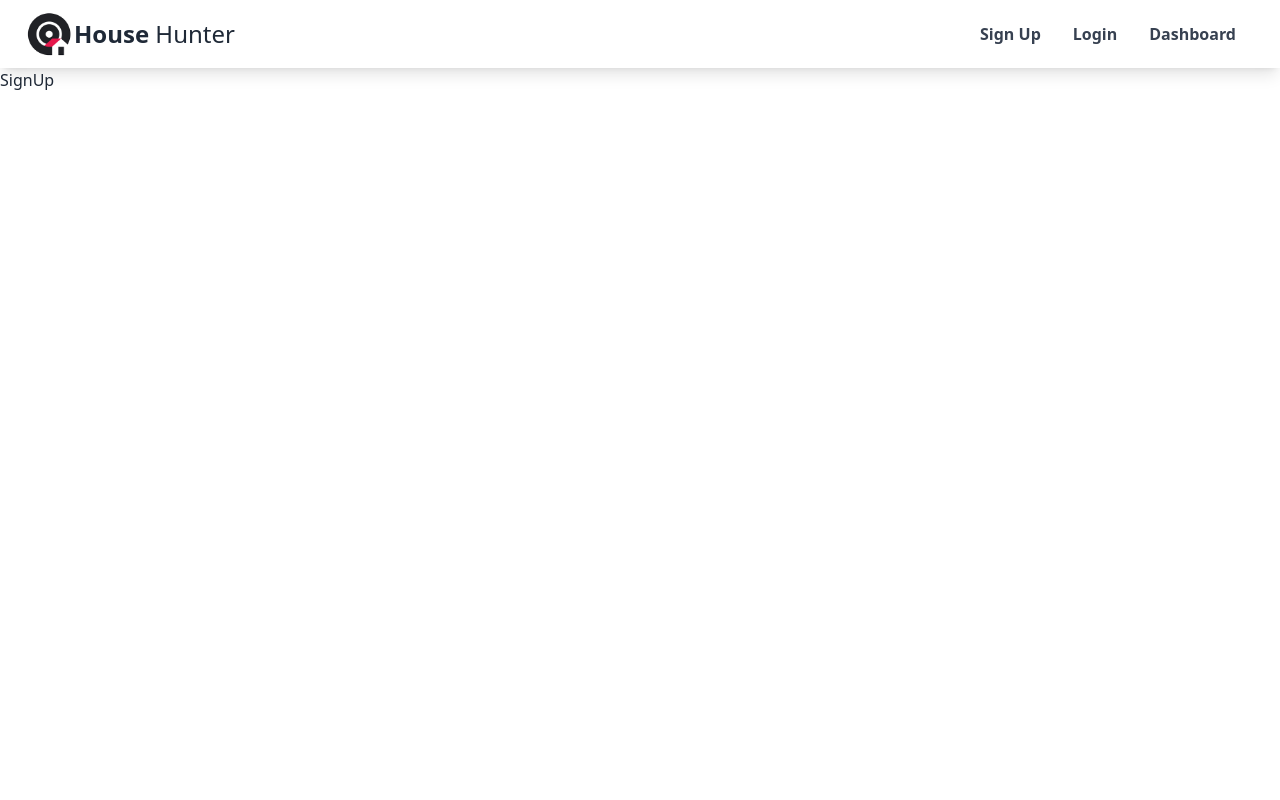
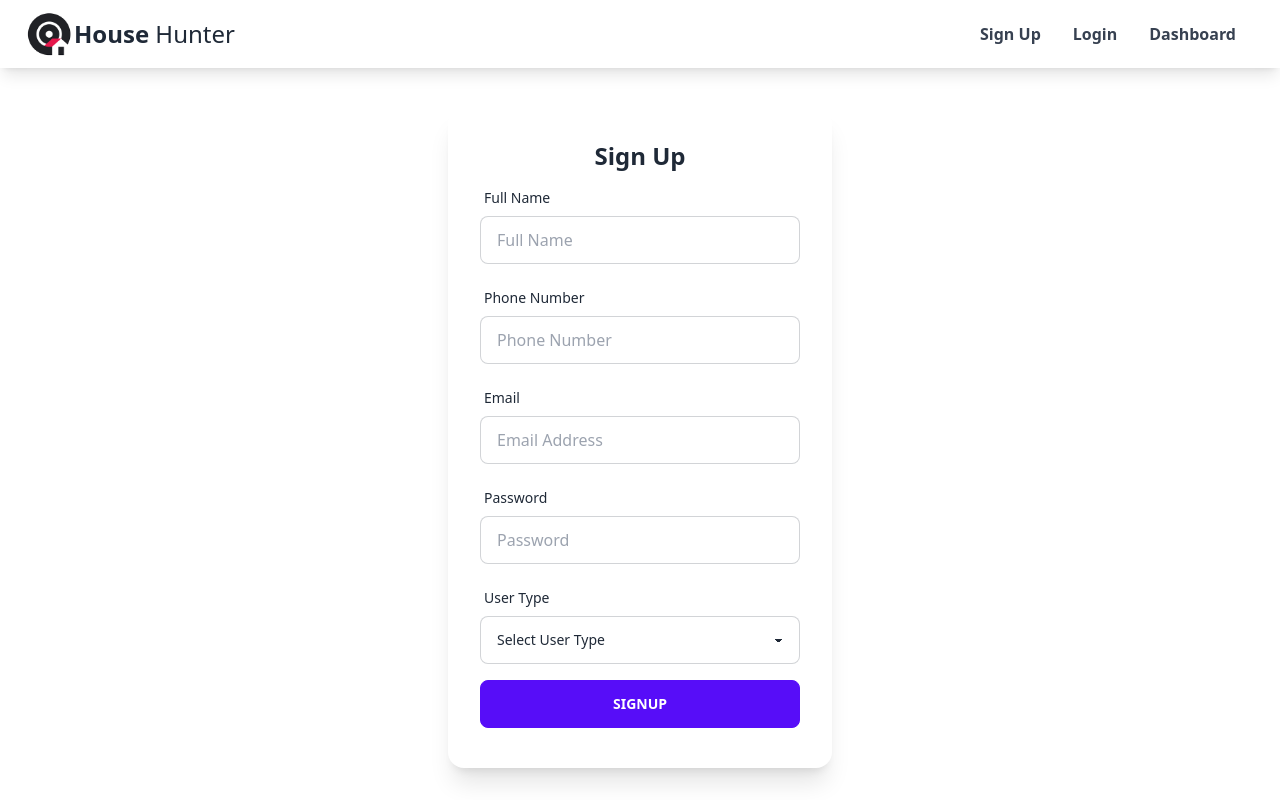
Before and after one commit to Nargis21/house-hunter-client, a React (Vite) app: page /signup in a window 1280 px wide. Built offline with nearby package versions, Linux system fonts and the light colour scheme.

Commit message:
login and signup done

```diff
--- a/package.json
+++ b/package.json
@@ -14,6 +14,7 @@
     "react": "^18.2.0",
     "react-dom": "^18.2.0",
     "react-hook-form": "^7.45.2",
+    "react-query": "^3.39.3",
     "react-router-dom": "^6.14.2",
     "react-toastify": "^9.1.3"
   },
--- a/src/main.jsx
+++ b/src/main.jsx
@@ -3,9 +3,14 @@ import ReactDOM from "react-dom/client";
 import "./index.css";
 import { RouterProvider } from "react-router-dom";
 import routes from "./routes/index.jsx";
+import { QueryClient, QueryClientProvider } from "react-query";
+
+const queryClient = new QueryClient();
 
 ReactDOM.createRoot(document.getElementById("root")).render(
   <React.StrictMode>
-    <RouterProvider router={routes} />
+    <QueryClientProvider client={queryClient}>
+      <RouterProvider router={routes} />
+    </QueryClientProvider>
   </React.StrictMode>
 );
--- a/src/pages/Home.jsx
+++ b/src/pages/Home.jsx
@@ -1,47 +1,7 @@
-import React, { useState, useEffect } from "react";
+import React from "react";
 
 const Home = () => {
-  const [user, setUser] = useState(null);
-
-  useEffect(() => {
-    const fetchCurrentUser = async () => {
-      try {
-        const response = await fetch(
-          "http://localhost:5000/api/v1/auth/getAuth",
-          {
-            method: "GET",
-            headers: {
-              "Content-Type": "application/json",
-              authorization: `Bearer ${localStorage.getItem("accessToken")}`,
-            },
-          }
-        );
-
-        if (response.ok) {
-          const userData = await response.json();
-          setUser(userData);
-        } else {
-          throw new Error("Request failed");
-        }
-      } catch (error) {
-        console.error("Error fetching current user:", error);
-      }
-    };
-
-    fetchCurrentUser();
-  }, []);
-
-  // Render the user information or loading state based on the user state
-  if (!user) {
-    return <div>Loading...</div>;
-  }
-
-  return (
-    <div>
-      <h1>Welcome, {user.username}!</h1>
-      {/* Other components and UI elements */}
-    </div>
-  );
+  return <div>Home</div>;
 };
 
 export default Home;
--- /dev/null
+++ b/src/pages/RequireAuth.jsx
@@ -0,0 +1,34 @@
+/* eslint-disable react/prop-types */
+import React from "react";
+import { Navigate, useLocation } from "react-router-dom";
+import Loading from "../utils/Loading";
+import { useQuery } from "react-query";
+
+const RequireAuth = ({ children }) => {
+  const {
+    isLoading,
+    data: auth,
+    refetch,
+  } = useQuery("users", () =>
+    fetch("http://localhost:5000/api/v1/auth/getAuth", {
+      method: "GET",
+      headers: {
+        authorization: `Bearer ${localStorage.getItem("accessToken")}`,
+      },
+    }).then((res) => res.json())
+  );
+
+  console.log(auth);
+  const location = useLocation();
+  if (isLoading) {
+    return <Loading></Loading>;
+  }
+
+  if (!auth) {
+    return <Navigate to="/login" state={{ from: location }} replace></Navigate>;
+  }
+
+  return children;
+};
+
+export default RequireAuth;
--- a/src/pages/SignUp.jsx
+++ b/src/pages/SignUp.jsx
@@ -1,9 +1,215 @@
-import React from "react";
+import React, { useEffect, useState } from "react";
+
+import { useForm } from "react-hook-form";
+import { Link, useLocation, useNavigate } from "react-router-dom";
+import { toast } from "react-toastify";
+import Loading from "../utils/Loading";
 
 const SignUp = () => {
+  const navigate = useNavigate();
+  const location = useLocation();
+  const from = location.state?.from?.pathname || "/";
+
+  const {
+    register,
+    formState: { errors },
+    handleSubmit,
+    reset,
+  } = useForm();
+  const [token, setToken] = useState("");
+  const [error, setErrorMessage] = useState("");
+
+  const onSubmit = (data) => {
+    const currentUser = {
+      name: data.name,
+      phoneNumber: data.number,
+      email: data.email,
+      password: data.password,
+      role: data.userType,
+    };
+    console.log(currentUser);
+
+    fetch("http://localhost:5000/api/v1/auth/signup", {
+      method: "POST",
+      headers: {
+        "content-type": "application/json",
+      },
+      body: JSON.stringify(currentUser),
+    })
+      .then((res) => res.json())
+      .then((data) => {
+        if (!data.success) {
+          if (data.errorMessages && data.errorMessages.length > 0) {
+            setErrorMessage(data.errorMessages[0].message);
+          } else {
+            setErrorMessage("");
+          }
+          toast.error("Sign Up Failed!");
+        } else {
+          const accessToken = data.data.accessToken;
+          setToken(accessToken);
+          localStorage.setItem("accessToken", accessToken);
+          reset();
+          toast.success("Sign Up Successful!");
+        }
+      });
+  };
+
+  useEffect(() => {
+    if (token) {
+      navigate("/dashboard");
+    }
+  }, [token, navigate]);
+
   return (
-    <div>
-      <h1>SignUp</h1>
+    <div className="flex mt-10 justify-center items-center">
+      <div className="card w-96 bg-base-100 shadow-xl">
+        <div className="card-body items-center ">
+          <h2 className="card-title text-2xl">Sign Up</h2>
+
+          <form className="w-full" onSubmit={handleSubmit(onSubmit)}>
+            <div className="form-control w-full max-w-xs">
+              <label className="label">
+                <span className="label-text">Full Name</span>
+              </label>
+              <input
+                type="text"
+                placeholder="Full Name"
+                className="input input-bordered w-full max-w-xs"
+                {...register("name", {
+                  required: {
+                    value: true,
+                    message: "Name is required",
+                  },
+                })}
+              />
+              <label className="label">
+                {errors.name?.type === "required" && (
+                  <span className="label-text-alt text-red-500 text-sm">
+                    {errors.name.message}
+                  </span>
+                )}
+              </label>
+            </div>
+            <div className="form-control w-full max-w-xs">
+              <label className="label">
+                <span className="label-text">Phone Number</span>
+              </label>
+              <input
+                type="text"
+                placeholder="Phone Number"
+                className="input input-bordered w-full max-w-xs"
+                {...register("number", {
+                  required: {
+                    value: true,
+                    message: "Phone number is required",
+                  },
+                })}
+              />
+              <label className="label">
+                {errors.number?.type === "required" && (
+                  <span className="label-text-alt text-red-500 text-sm">
+                    {errors.number.message}
+                  </span>
+                )}
+              </label>
+            </div>
+            <div className="form-control w-full max-w-xs">
+              <label className="label">
+                <span className="label-text">Email</span>
+              </label>
+              <input
+                type="email"
+                placeholder="Email Address"
+                className="input input-bordered w-full max-w-xs"
+                {...register("email", {
+                  required: {
+                    value: true,
+                    message: "Email is required",
+                  },
+                  pattern: {
+                    value: /[a-z0-9]+@[a-z]+\.[a-z]{2,3}/,
+                    message: "Provide a valid email",
+                  },
+                })}
+              />
+              <label className="label">
+                {errors.email?.type === "required" && (
+                  <span className="label-text-alt text-red-500 text-sm">
+                    {errors.email.message}
+                  </span>
+                )}
+                {errors.email?.type === "pattern" && (
+                  <span className="label-text-alt text-red-500 text-sm">
+                    {errors.email.message}
+                  </span>
+                )}
+              </label>
+            </div>
+            <div className="form-control w-full max-w-xs">
+              <label className="label">
+                <span className="label-text">Password</span>
+              </label>
+              <input
+                type="password"
+                placeholder="Password"
+                className="input input-bordered w-full max-w-xs"
+                {...register("password", {
+                  required: {
+                    value: true,
+                    message: "Password is required",
+                  },
+                  minLength: {
+                    value: 6,
+                    message: "Password should be contains 6 characters",
+                  },
+                })}
+              />
+              <label className="label">
+                {errors.password?.type === "required" && (
+                  <span className="label-text-alt text-red-500 text-sm">
+                    {errors.password.message}
+                  </span>
+                )}
+                {errors.password?.type === "minLength" && (
+                  <span className="label-text-alt text-red-500 text-sm">
+                    {errors.password.message}
+                  </span>
+                )}
+              </label>
+            </div>
+            <label className="label">
+              <span className="label-text">User Type</span>
+            </label>
+            <select
+              {...register("userType", { required: true })}
+              className="select select-bordered w-full max-w-xs"
+            >
+              <option value="">Select User Type</option>
+              <option value="owner">Owner</option>
+              <option value="renter">Renter</option>
+            </select>
+            {errors.userType?.type === "required" && (
+              <label className="label">
+                <span className="label-text-alt text-red-500 text-sm">
+                  User type is required
+                </span>
+              </label>
+            )}
+
+            <input
+              type="submit"
+              className="btn btn-primary w-full mt-4 text-white"
+              value="SignUp"
+            />
+            <div className="mt-2 text-center">
+              {error && ( // Display the error message if present
+                <span className=" text-red-500 text-sm ">{error}</span>
+              )}
+            </div>
+          </form>
+        </div>
+      </div>
     </div>
   );
 };
--- a/src/routes/index.jsx
+++ b/src/routes/index.jsx
@@ -5,6 +5,7 @@ import NotFound from "../pages/NotFound";
 import Home from "../pages/Home";
 import SignUp from "../pages/SignUp";
 import Dashboard from "../pages/Dashboard";
+import RequireAuth from "../pages/RequireAuth";
 const routes = createBrowserRouter([
   {
     path: "/",
@@ -24,7 +25,11 @@ const routes = createBrowserRouter([
       },
       {
         path: "/dashboard",
-        element: <Dashboard />,
+        element: (
+          <RequireAuth>
+            <Dashboard />
+          </RequireAuth>
+        ),
       },
     ],
   },
```
Also changed, not shown: 1 other file (tests, documents, lock files or other folders).
